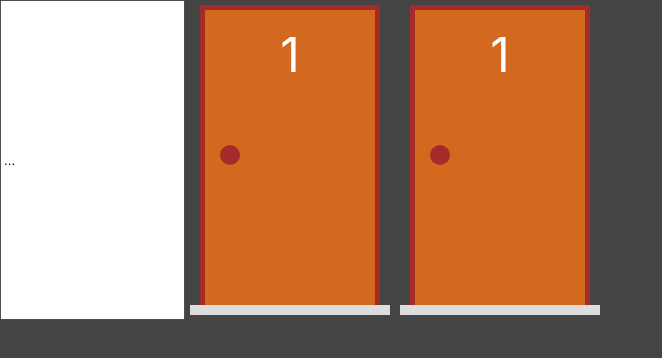
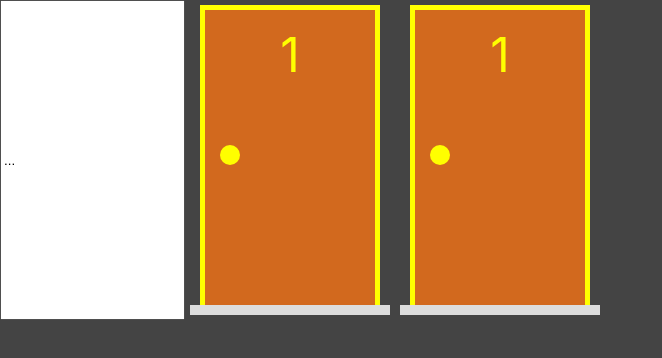
Before and after one commit to cleuber-andrade/award-winning-doors, a Next.js app: page / in a window 1280 px wide. Shown: the top 358 px of the page, without its empty margins (0-662 px from the left). Built offline with nearby package versions, Linux system fonts and the light colour scheme.

Commit message:
Update Porta.tsx

```diff
--- a/components/Porta.tsx
+++ b/components/Porta.tsx
@@ -12,10 +12,10 @@ export default function Porta(props: PortaProps){
 
   return (
     <div className={styles.area}>
-      <div className={`${styles.estrutura} ${selecionada}`}>
+      <div className={`${styles.estrutura} ${styles.selecionada}`}>
         <div className={styles.porta}>
           <div className={styles.numero}>{porta.numero}</div>
-          <div className={`${styles.macaneta} ${selecionada}`}></div>
+          <div className={styles.macaneta}></div>
         </div>
       </div>
       <div className={styles.chao}></div>
```
